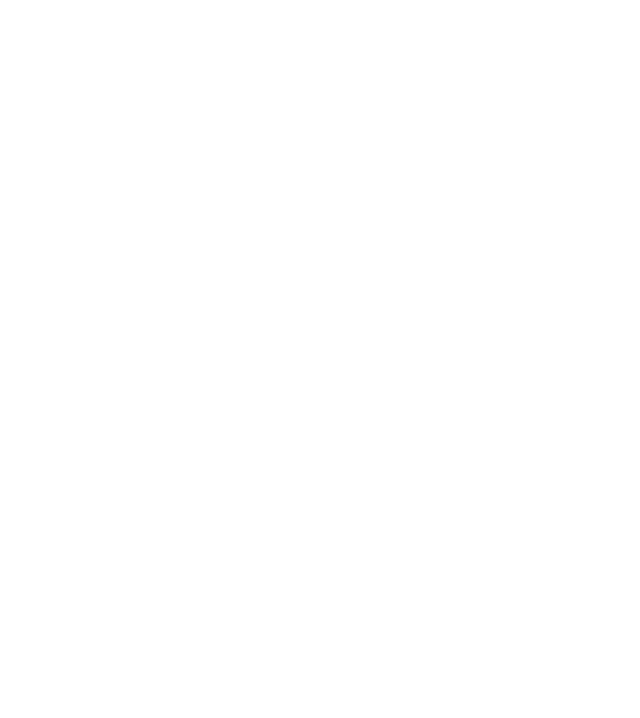
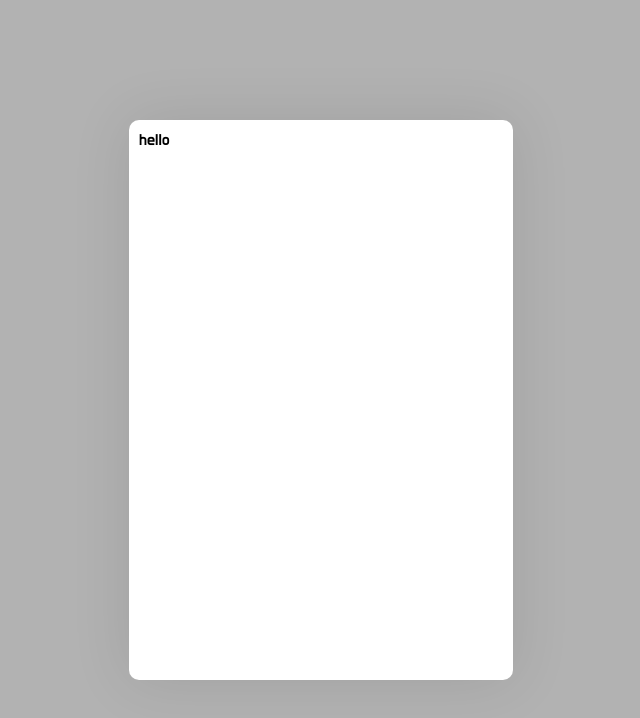
Before and after one commit to chanwoo00106/Ts, a React app in the folder ts-todo-list/: page / in a window 1280 px wide. Shown: the whole page, without its empty margins (319-959 px from the left). Built offline with nearby package versions, Linux system fonts and the light colour scheme; some packages are replaced by stand-ins of ours; the page that hosts it is a standard one.

Commit message:
기본 꾸미기

```diff
--- a/ts-todo-list/package.json
+++ b/ts-todo-list/package.json
@@ -10,12 +10,14 @@
     "@types/node": "^12.20.28",
     "@types/react": "^17.0.27",
     "@types/react-dom": "^17.0.9",
+    "@types/styled-components": "^5.1.14",
     "react": "^17.0.2",
     "react-dom": "^17.0.2",
     "react-redux": "^7.2.5",
     "react-scripts": "4.0.3",
     "redux": "^4.1.1",
     "redux-thunk": "^2.3.0",
+    "styled-components": "^5.3.1",
     "typescript": "^4.4.3",
     "web-vitals": "^1.1.2"
   },
--- /dev/null
+++ b/ts-todo-list/src/App.styles.ts
@@ -0,0 +1,15 @@
+import styled from 'styled-components';
+
+
+export const Wrapper = styled.div`
+    background-color: #ffffff;
+    width: 30vw;
+    height: 70vh;
+    position: absolute;
+    top: 50%;
+    left: 50%;
+    transform: translate(-50%, -50%);
+    box-shadow: 0 0 60px rgba(0,0,0,0.1);
+    border-radius: 10px;
+    padding: 10px;
+`;
--- a/ts-todo-list/src/App.tsx
+++ b/ts-todo-list/src/App.tsx
@@ -1,10 +1,10 @@
-
+import { Wrapper } from './App.styles';
 
 function App() {
   return (
-    <div className="App">
-
-    </div>
+    <Wrapper>
+      hello
+    </Wrapper>
   );
 }
 
--- /dev/null
+++ b/ts-todo-list/src/index.css
@@ -0,0 +1,12 @@
+@import url('https://fonts.googleapis.com/css2?family=Do+Hyeon&display=swap');
+
+* {
+    margin: 0;
+    padding: 0;
+    box-sizing: border-box;
+    font-family: 'Do Hyeon', sans-serif;
+}
+
+body {
+    background: rgba(0, 0, 0, 0.3);
+}
--- /dev/null
+++ b/ts-todo-list/src/index.tsx
@@ -0,0 +1,11 @@
+import React from 'react';
+import ReactDOM from 'react-dom';
+import App from './App';
+import './index.css';
+
+ReactDOM.render(
+  <React.StrictMode>
+    <App />
+  </React.StrictMode>,
+  document.getElementById('root')
+);
```
Also changed, not shown: ts-todo-list/src/App.css (added), 1 other file.
